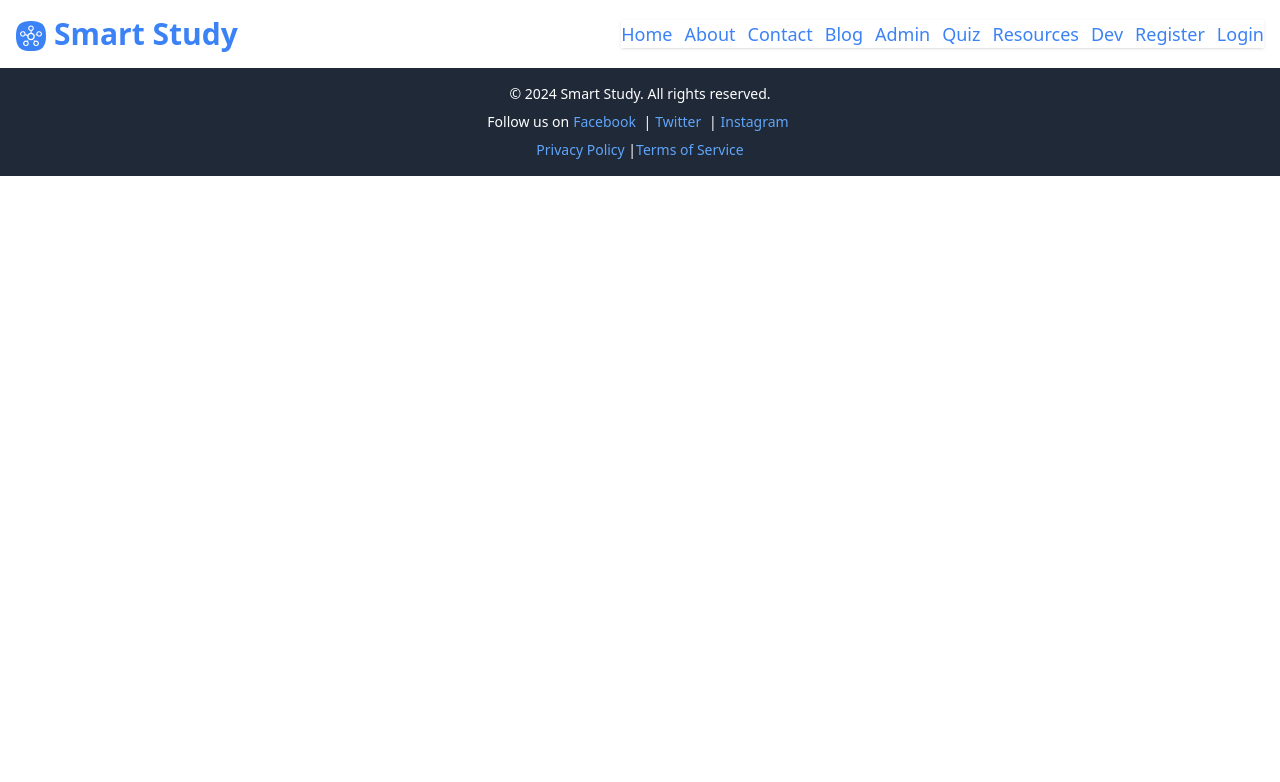
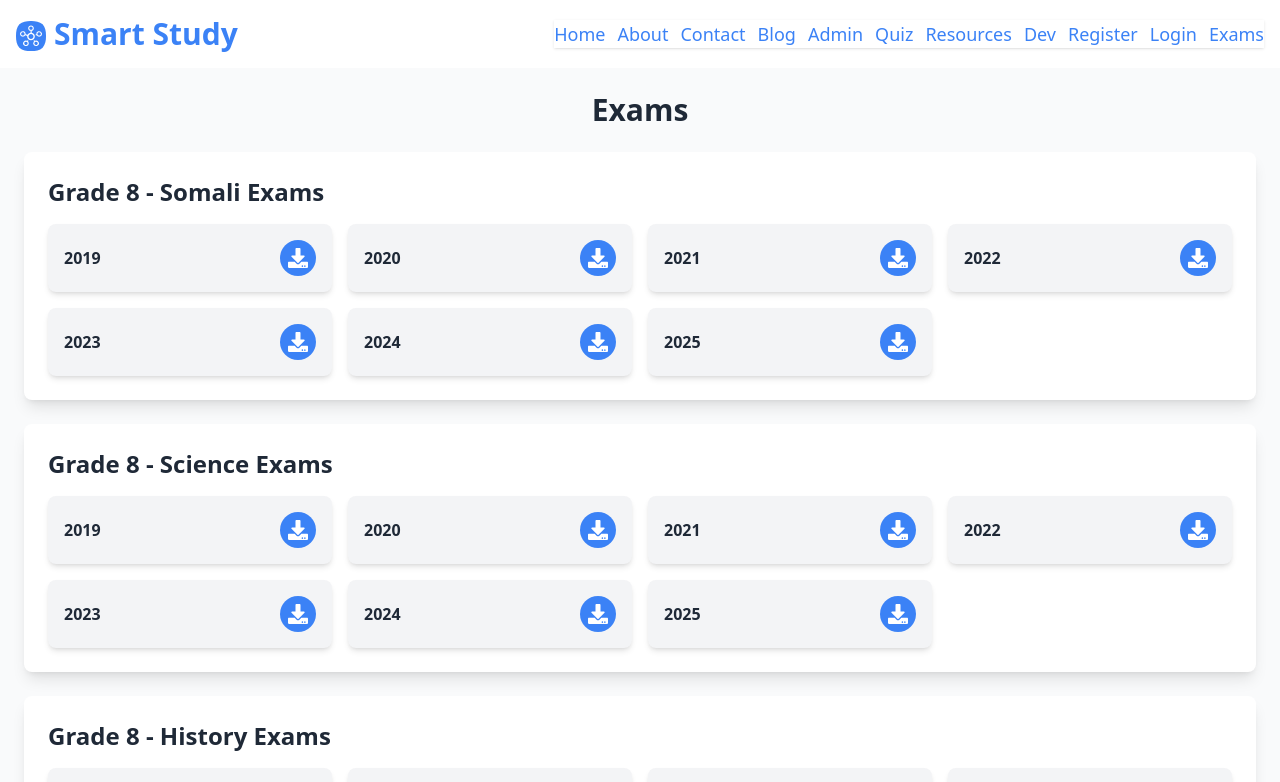
Before and after one commit to engabdullah-2024/Smart-Study, a React (Vite) app: page /exams in a window 1280 px wide. Shown: the top 782 px of the page. Built offline with nearby package versions, Linux system fonts and the light colour scheme.

Commit message:
added more features

```diff
--- a/src/App.jsx
+++ b/src/App.jsx
@@ -16,6 +16,7 @@ import AboutDev from './pages/AboutDev';
 import Eight from './pages/ResourcesEight';
 import Register from "./pages/Register";
 import Login from "./pages/Login";
+import Exams from './pages/Exams';
 
 function App() {
   return (
@@ -40,6 +41,7 @@ function App() {
           <Route path="/eights" element={<Eight />} />
           <Route path="/register" element={<Register />} />
           <Route path="/login" element={<Login />} />
+          <Route path="/exams" element={<Exams />} />
         </Routes>
       </div>
       <Footer/>
--- a/src/components/Header.jsx
+++ b/src/components/Header.jsx
@@ -66,6 +66,9 @@ const Header = () => {
           <Link to="/login" className="text-blue-500 block sm:inline-block text-lg hover:underline">
             Login
           </Link>
+          <Link to="/exams" className="text-blue-500 block sm:inline-block text-lg hover:underline">
+            Exams
+          </Link>
         </nav>
       </div>
     </header>
--- /dev/null
+++ b/src/pages/Exams.jsx
@@ -0,0 +1,99 @@
+import { FaDownload } from "react-icons/fa";
+
+const examData = {
+  12: {
+    Arabic: {
+      2019: "arabic2019.pdf",
+      2020: "arabic2020.pdf",
+      2021: "arabic2021.pdf",
+      2022: "arabic2022.pdf",
+      2023: "arabic2023.pdf",
+      2024: "arabic2024.pdf",
+      2025: "arabic2025.pdf"
+    },
+    Mathematics: {
+      2019: "math2019.pdf",
+      2020: "math2020.pdf",
+      2021: "math2021.pdf",
+      2022: "math2022.pdf",
+      2023: "math2023.pdf",
+      2024: "math2024.pdf",
+      2025: "math2025.pdf"
+    },
+    Physics: {
+      2019: "physics2019.pdf",
+      2020: "physics2020.pdf",
+      2021: "physics2021.pdf",
+      2022: "physics2022.pdf",
+      2023: "physics2023.pdf",
+      2024: "physics2024.pdf",
+      2025: "physics2025.pdf"
+    }
+  },
+  8: {
+    Somali: {
+      2019: "somali2019.pdf",
+      2020: "somali2020.pdf",
+      2021: "somali2021.pdf",
+      2022: "somali2022.pdf",
+      2023: "somali2023.pdf",
+      2024: "somali2024.pdf",
+      2025: "somali2025.pdf"
+    },
+    Science: {
+      2019: "science2019.pdf",
+      2020: "science2020.pdf",
+      2021: "science2021.pdf",
+      2022: "science2022.pdf",
+      2023: "science2023.pdf",
+      2024: "science2024.pdf",
+      2025: "science2025.pdf"
+    },
+    History: {
+      2019: "history2019.pdf",
+      2020: "history2020.pdf",
+      2021: "history2021.pdf",
+      2022: "history2022.pdf",
+      2023: "history2023.pdf",
+      2024: "history2024.pdf",
+      2025: "history2025.pdf"
+    }
+  }
+};
+
+const ExamSection = ({ grade, subject, exams }) => {
+  return (
+    <div className="bg-white shadow-lg rounded-lg p-6 my-6">
+      <h2 className="text-2xl font-bold text-gray-800 mb-4">Grade {grade} - {subject} Exams</h2>
+      <div className="grid grid-cols-1 sm:grid-cols-2 md:grid-cols-3 lg:grid-cols-4 gap-4">
+        {Object.entries(exams).map(([year, pdf], index) => (
+          <div key={index} className="bg-gray-100 p-4 rounded-lg shadow-md flex items-center justify-between">
+            <span className="text-gray-800 font-semibold">{year}</span>
+            <a
+              href={pdf}
+              download
+              className="bg-blue-500 text-white p-2 rounded-full hover:bg-blue-700 transition"
+            >
+              <FaDownload size={20} />
+            </a>
+          </div>
+        ))}
+      </div>
+    </div>
+  );
+};
+
+const Exams = () => {
+  return (
+    <div className="min-h-screen bg-gray-50 p-6">
+      <h1 className="text-3xl font-bold text-center text-gray-800">Exams</h1>
+      {Object.entries(examData).map(([grade, subjects]) => (
+        Object.entries(subjects).map(([subject, exams]) => (
+          <ExamSection key={`${grade}-${subject}`} grade={grade} subject={subject} exams={exams} />
+        ))
+      ))}
+    </div>
+  );
+};
+
+export default Exams;
--- a/src/pages/Login.jsx
+++ b/src/pages/Login.jsx
@@ -16,7 +16,7 @@ function Login() {
             if (response.data.success) {
                 alert("Login successfully");
                 localStorage.setItem("user", JSON.stringify(response.data.user));
-                navigate("/notes")
+                navigate("/")
             } else {
                 alert("Incorrect email or password");
             }
```
